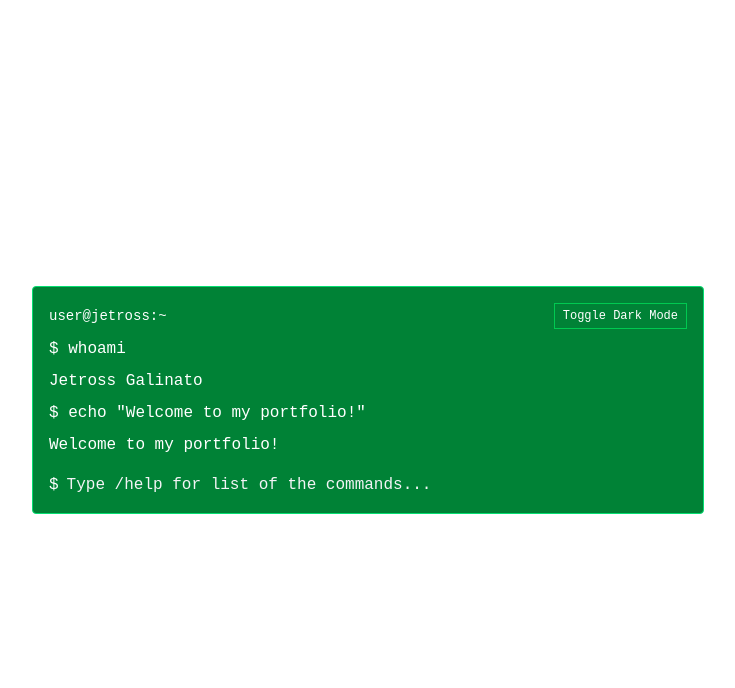
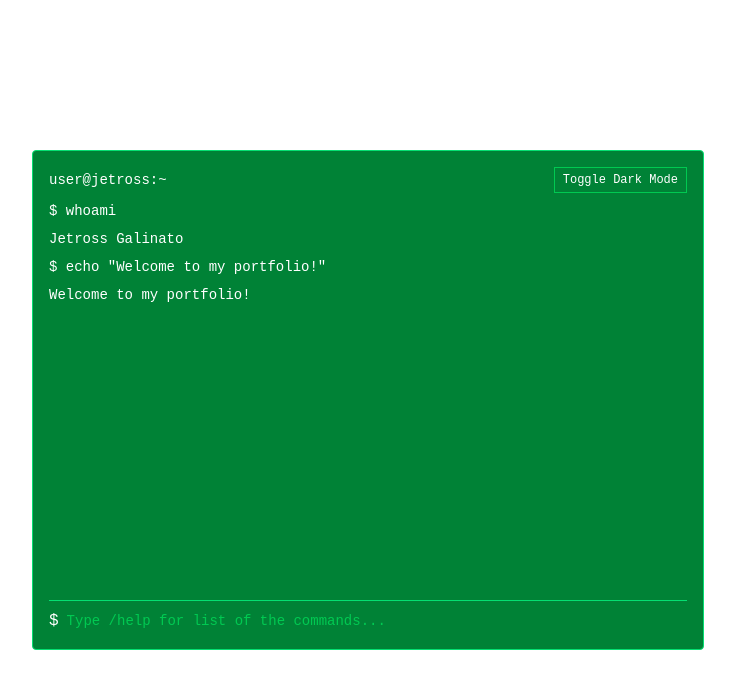
Before and after one commit to Jetrossgalinato/portfolio, a Next.js app: page / in a window 1280 px wide. Shown: the top 688 px of the page, without its empty margins (272-1007 px from the left). Built offline with nearby package versions, Linux system fonts and the light colour scheme.

Commit message:
added scrollable on the terminal and fixed size

```diff
--- a/src/app/components/Terminal.tsx
+++ b/src/app/components/Terminal.tsx
@@ -1,12 +1,13 @@
 "use client";
 
-import React, { useState } from "react";
+import React, { useState, useRef, useEffect } from "react";
 import { useTheme } from "../context/ThemeContext";
 
 const Terminal = () => {
   const { theme, toggleTheme } = useTheme();
   const [input, setInput] = useState("");
   const [history, setHistory] = useState<string[]>([]);
+  const scrollRef = useRef<HTMLDivElement>(null);
 
   const handleKeyDown = (e: React.KeyboardEvent<HTMLInputElement>) => {
     if (e.key === "Enter" && input.trim() !== "") {
@@ -49,9 +50,17 @@ const Terminal = () => {
     }
   };
 
+  // Auto-scroll to bottom on history update
+  useEffect(() => {
+    scrollRef.current?.scrollTo({
+      top: scrollRef.current.scrollHeight,
+      behavior: "smooth",
+    });
+  }, [history]);
+
   return (
-    <div className="min-h-screen flex flex-col items-center justify-center transition-all duration-300 bg-[var(--background)] text-white px-4">
-      <div className="w-full max-w-2xl border border-green-400 rounded p-4 font-mono bg-green-700 dark:bg-black text-white dark:text-green-500">
+    <div className="min-h-screen flex items-center justify-center bg-[var(--background)] text-white px-4 transition-all duration-300">
+      <div className="w-full max-w-2xl h-[500px] border border-green-400 rounded p-4 font-mono bg-green-700 dark:bg-black text-white dark:text-green-500 flex flex-col">
         <div className="flex justify-between items-center mb-2">
           <span className="text-sm">user@jetross:~</span>
           <button
@@ -62,7 +71,11 @@ const Terminal = () => {
           </button>
         </div>
 
-        <div className="text-md space-y-2 mb-4">
+        {/* Scrollable content area */}
+        <div
+          ref={scrollRef}
+          className="flex-1 overflow-y-auto space-y-2 mb-4 pr-1 text-sm"
+        >
           <p>$ whoami</p>
           <p>Jetross Galinato</p>
           <p>$ echo &quot;Welcome to my portfolio!&quot;</p>
@@ -72,14 +85,14 @@ const Terminal = () => {
           ))}
         </div>
 
-        <div className="flex items-center">
+        <div className="flex items-center border-t border-green-400 pt-2">
           <span className="mr-2 select-none">$</span>
           <input
             type="text"
             value={input}
             onChange={(e) => setInput(e.target.value)}
             onKeyDown={handleKeyDown}
-            className="w-full bg-transparent outline-none border-none placeholder:text-gray-100 dark:placeholder:text-green-400"
+            className="w-full bg-transparent outline-none border-none text-white text-sm dark:text-green-400 placeholder:text-green-500"
             placeholder="Type /help for list of the commands..."
             autoFocus
           />
```
